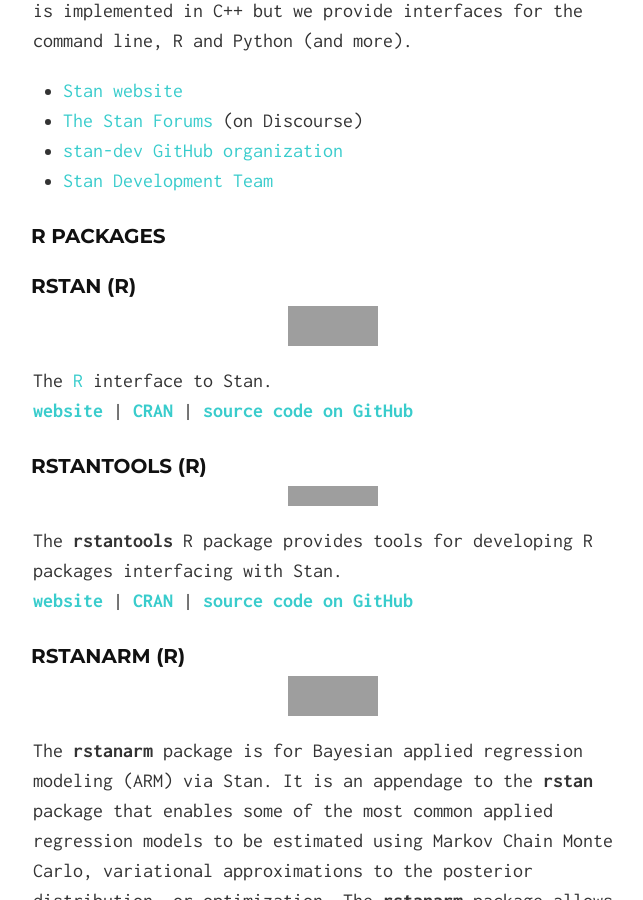
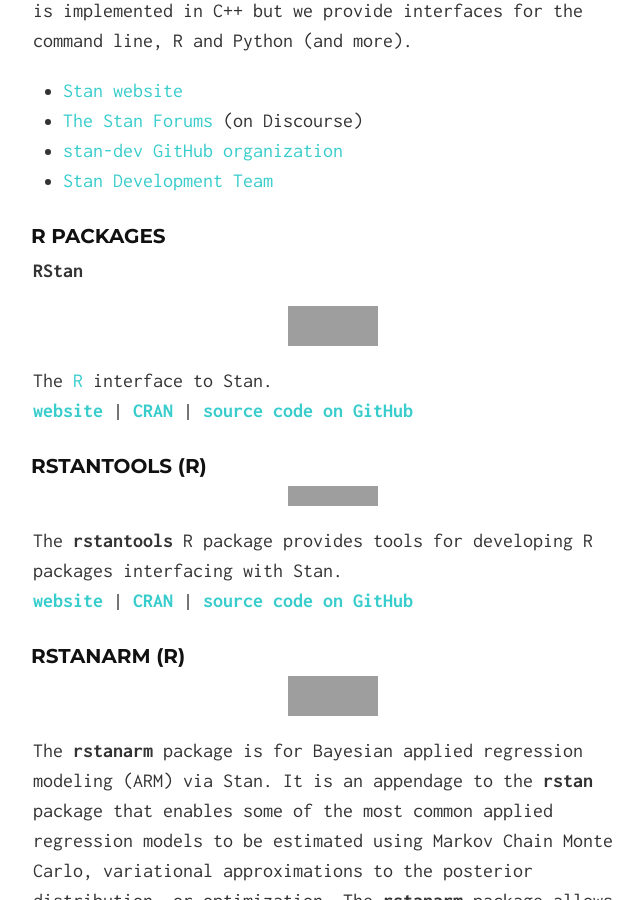
Before and after one commit to kendyteng/kendyteng.github.io, a Jekyll site: the page built from software-and-papers/index.md, in a window 1280 px wide and 900 px high, scrolled down 334 px, cut to the strip 0-900 px from the top of the window. Shown: the whole strip, without its empty margins (307-950 px from the left). Built offline with Jekyll 4.4.1, drawn with Linux system fonts in a browser that asks for light colours; nearby versions of some CDN libraries; grey boxes are pictures that could not be loaded.

```diff
--- a/software-and-papers/index.md
+++ b/software-and-papers/index.md
@@ -20,7 +20,8 @@ command line, R and Python (and more).
 
 ### R packages
 
-#### RStan (R)
+**RStan**
+
 [![CRAN\_Status\_Badge](http://www.r-pkg.org/badges/version/rstan)](http://cran.r-project.org/package=rstan) [![RStudio_CRAN_mirror_downloads_badge](http://cranlogs.r-pkg.org/badges/grand-total/rstan?color=blue)](http://cran.r-project.org/web/packages/rstan)
 
 The [R](https://www.r-project.org) interface to Stan.
```
